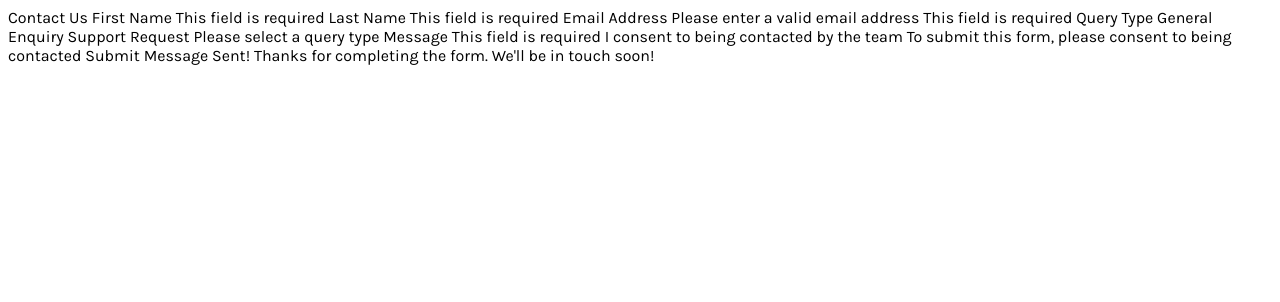
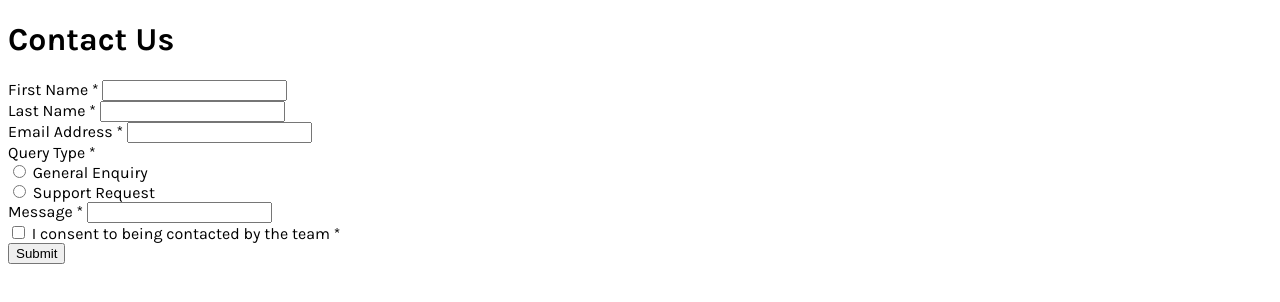
Before and after one commit to kylepunta/contact-form, a plain HTML site: page index.html in a window 1280 px wide. Drawn offline with Linux system fonts and the light colour scheme.

Commit message:
Created form element

```diff
--- a/index.html
+++ b/index.html
@@ -19,12 +19,43 @@
     <title>Frontend Mentor | Contact form</title>
   </head>
   <body>
-    Contact Us First Name This field is required Last Name This field is
-    required Email Address Please enter a valid email address This field is
-    required Query Type General Enquiry Support Request Please select a query
-    type Message This field is required I consent to being contacted by the team
-    To submit this form, please consent to being contacted Submit Message Sent!
-    Thanks for completing the form. We'll be in touch soon!
+    <form action="">
+      <h1>Contact Us</h1>
+      <div>
+        <label for="firstName">First Name <span>*</span></label>
+        <input type="text" name="firstName" id="firstName" required />
+      </div>
+      <div>
+        <label for="lastName">Last Name <span>*</span></label>
+        <input type="text" name="lastName" id="lastName" required />
+      </div>
+      <div>
+        <label for="email">Email Address <span>*</span></label>
+        <input type="email" name="email" id="email" required />
+      </div>
+      <div>
+        <label for="queryType">Query Type <span>*</span></label>
+        <div>
+          <input type="radio" name="queryType" id="queryType" />
+          <label for="generalEnquiry">General Enquiry</label>
+        </div>
+        <div>
+          <input type="radio" name="queryType" id="queryType" />
+          <label for="supportRequest">Support Request</label>
+        </div>
+      </div>
+      <div>
+        <label for="message">Message <span>*</span></label>
+        <input type="text" name="message" id="message" required />
+      </div>
+      <div>
+        <input type="checkbox" name="consent" id="consent" />
+        <label for="consent"
+          >I consent to being contacted by the team <span>*</span></label
+        >
+      </div>
+      <input type="submit" value="Submit" />
+    </form>
     <!-- <div class="attribution">
       Challenge by
       <a href="https://www.frontendmentor.io?ref=challenge">Frontend Mentor</a>.
```
